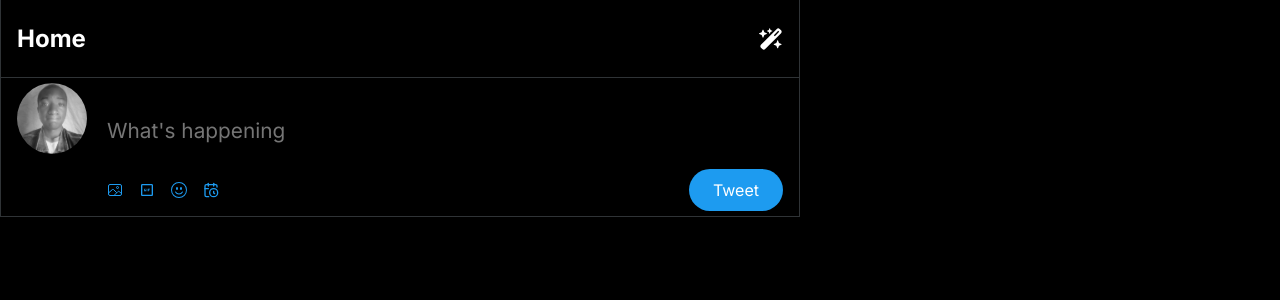
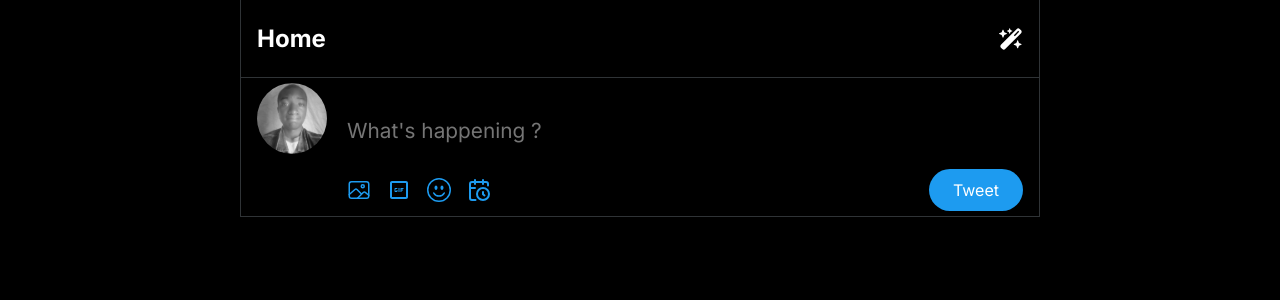
Before and after one commit to BirushaNdegeya/x-twitter-clone, a React (Vite) app: page / in a window 1280 px wide. Shown: the top 300 px of the page. Built offline with nearby package versions, Linux system fonts and the light colour scheme.

Commit message:
update
update

```diff
--- a/src/index.css
+++ b/src/index.css
@@ -27,6 +27,7 @@
    font-family: 'Inter', sans-serif;
    border-left: 1px solid #2F3336;
    border-right: 1px solid #2F3336;
+   margin: auto;
 }
 
 .header {
@@ -105,6 +106,8 @@
 .tweet-editor-actions svg {
    color: #1D9BF0;
    cursor: pointer;
+   width: 24px;
+   height: 24px;
 }
 .tweet-editor-actions svg:hover {
    color: #fff;
--- a/src/pages/Home.jsx
+++ b/src/pages/Home.jsx
@@ -1,5 +1,6 @@
 import React from "react";
 import Header from "./components/Header";
+
 
 const Home = () => {
    return (
--- a/src/pages/components/Header.jsx
+++ b/src/pages/components/Header.jsx
@@ -22,7 +22,7 @@
             <div className="tweet-editor-form">
                <input
                type="text"
-               placeholder="What's happening"
+               placeholder="What's happening ?"
                className="tweet-editor-input" />
                <div className="tweet-editor-buttons">
                   <div className="tweet-editor-actions">
```
